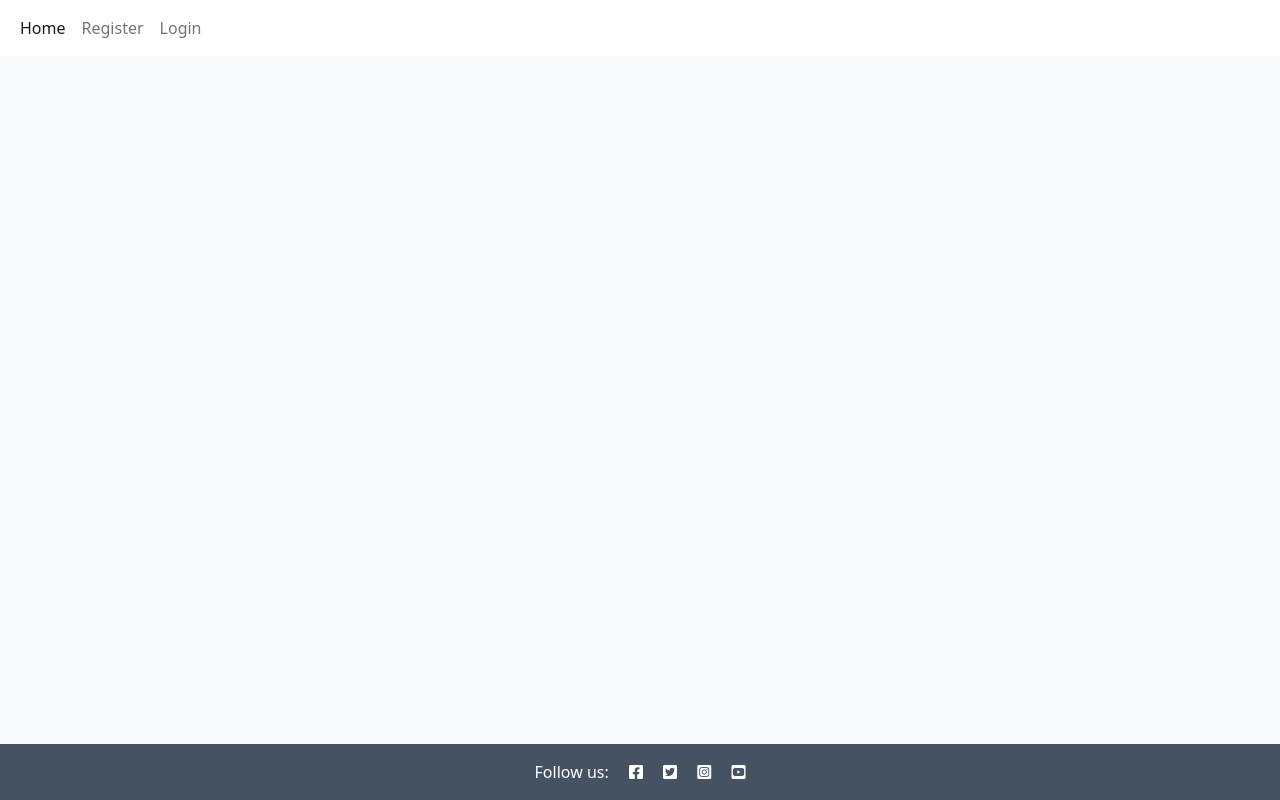
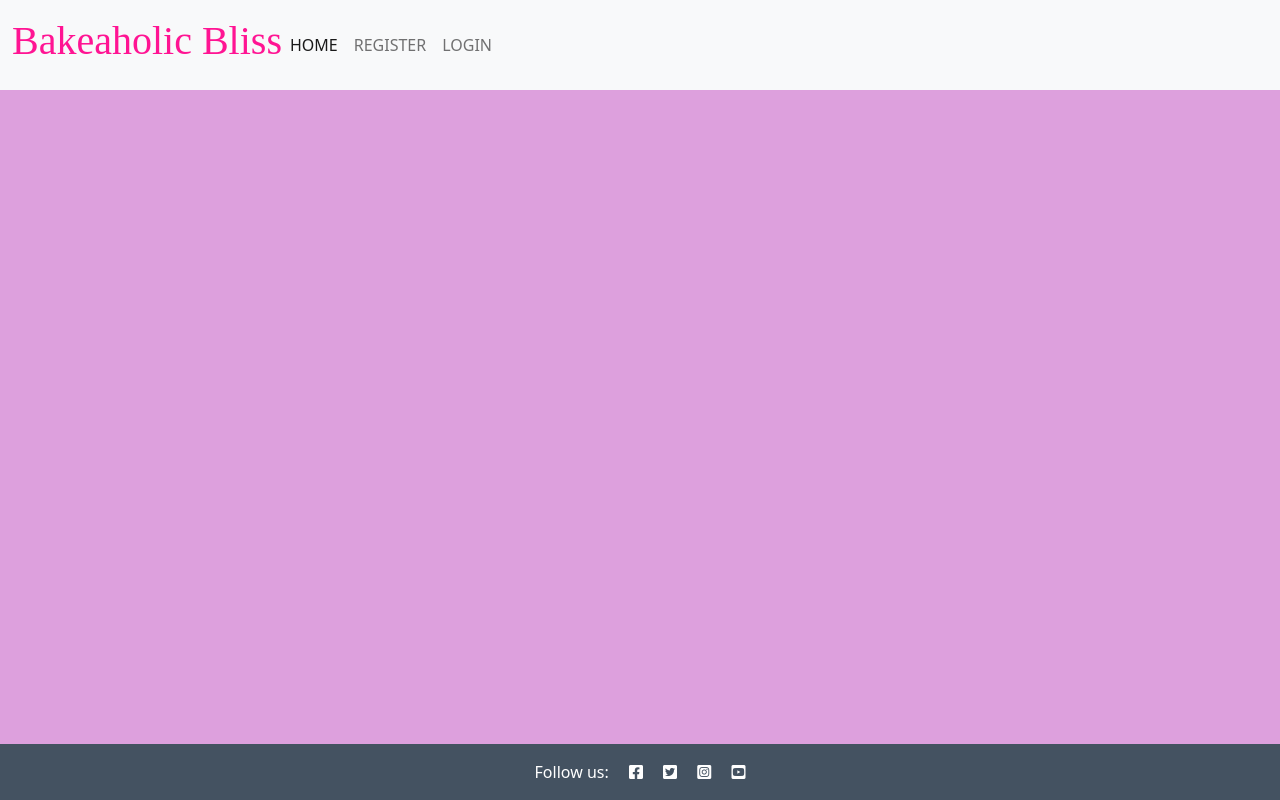
Before and after one commit to Code-Institute-Submissions/Divine-97-Django-Project-_MayResub, a Django app: page / in a window 1280 px wide. Run offline with Django 3.2, Linux system fonts and the light colour scheme; data that the repository does not hold is empty.

Commit message:
add styles and posts to blog

```diff
--- a/static/css/style.css
+++ b/static/css/style.css
@@ -1,5 +1,5 @@
 body {
-    background-color: #F9FAFC;
+    background-color: #fff;
 }
 
 .brand {
@@ -8,6 +8,21 @@ body {
     font-weight: 700;
     color: #4A4A4F;
 }
+
+h1 {
+    font-family:'Times New Roman', Times, serif;
+    font-size: 10;
+    color: deeppink;
+}
+
+.navbar {
+    min-height: 90px;
+}
+
+.navbar-nav .nav-link {
+    text-transform: uppercase;
+}
+
 
 .red-o {
     color: #E84610;
@@ -26,7 +41,7 @@ body {
 }
 
 .main-bg {
-    background-color: #F9FAFC;
+    background-color:plum;
 }
 
 .card {
@@ -43,7 +58,7 @@ body {
     bottom: 5%;
     min-width: 30%;
     left: -2px;
-    background-color: #23BBBB;
+    background-color:rosybrown;
 }
 
 .author {
@@ -72,13 +87,17 @@ body {
     overflow: hidden;
 }
 
+.masthead-image > img {
+    width: 100%;
+}
+
 .masthead-image:after {
     content: "";
     position: absolute;
     top: 0;
     right: 90%;
     height: 100%;
-    width: 150%;
+    width: 100%;
     background: #445261;
     -webkit-transform: skew(15deg);
     -moz-transform: skew(15deg);
@@ -93,7 +112,7 @@ body {
 
 .post-link:hover,
 .page-link {
-    color: #E84610;
+    color: black;
 }
 
 .post-title {
--- a/templates/base.html
+++ b/templates/base.html
@@ -4,7 +4,11 @@
 <html class="h-100">
 
 <head>
-    <title>Cake Recipe Blog</title>
+    <meta charset="UTF-8">
+    <meta http-equiv="X-UA-Compatible" content="IE=edge">
+    <meta name="viewport" content="width=device-width, initial-scale=1.0">
+    <meta name="description" content="cake recipes">
+    <title>Bakeaholic Bliss</title>
 
     <link rel="preconnect" href="https://fonts.gstatic.com">
     <link href="https://fonts.googleapis.com/css2?family=Roboto:wght@300&display=swap" rel="stylesheet">
@@ -24,8 +28,9 @@
 
     <!-- Navigation -->
 
-    <nav class="navbar navbar-expand-lg navbar-light bg-white">
+    <nav class="navbar navbar-expand-lg navbar-light bg-light">
         <div class="container-fluid">
+            <h1 id="logo">Bakeaholic Bliss</h1>
 
             <button class="navbar-toggler" type="button" data-bs-toggle="collapse" data-bs-target="#navbarText"
                 aria-controls="navbarText" aria-expanded="false" aria-label="Toggle navigation">
```
